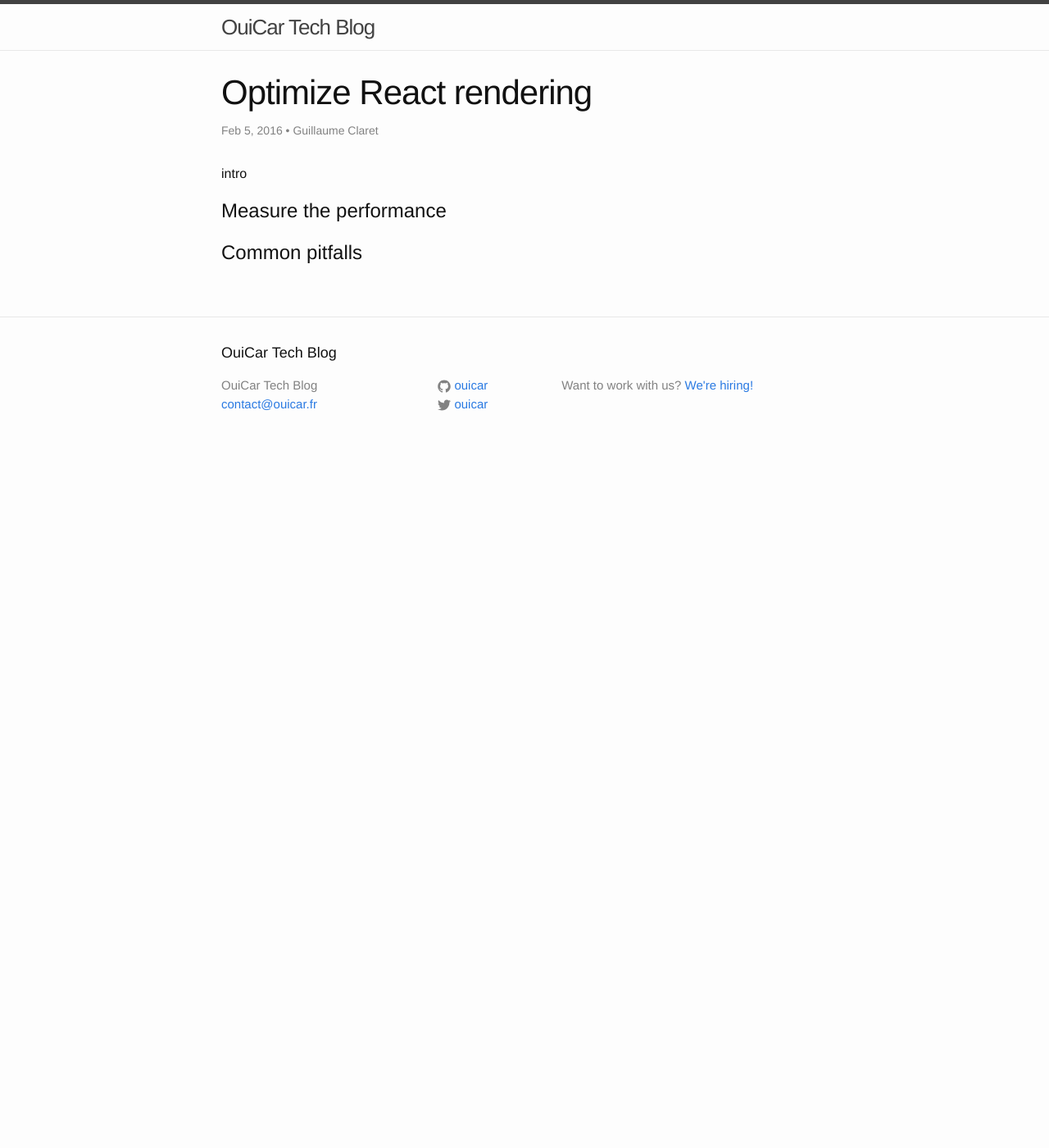
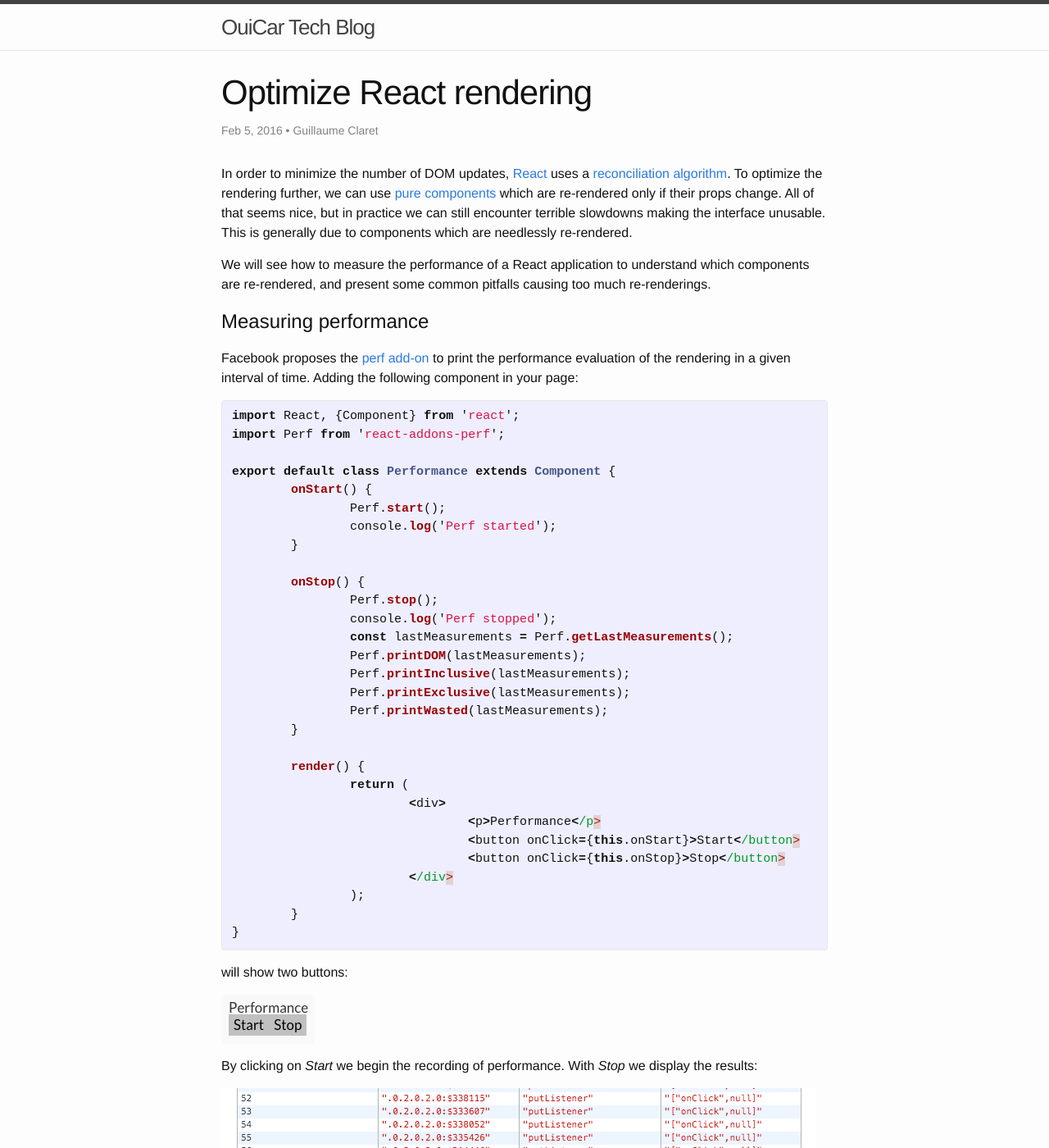
Before and after one commit to xaviertholot/ouicar.github.io, a Jekyll site: the page built from _posts/2016-02-05-bench-react.md, in a window 1280 px wide and 1400 px high. Shown: the whole window at 82% size. Built offline with Jekyll 4.4.1, drawn with Linux system fonts in a browser that asks for light colours; some of the changed text lies outside the part shown.

Commit message:
First part of the perf post

```diff
--- a/_config.yml
+++ b/_config.yml
@@ -10,7 +10,7 @@ title: OuiCar Tech Blog
 email: contact@ouicar.fr
 description: A blog where we talk about the technologies we use at OuiCar.
 baseurl: "" # the subpath of your site, e.g. /blog
-url: "http://www.ouicar.fr/" # the base hostname & protocol for your site
+url: "http://ouicar.github.io/" # the base hostname & protocol for your site
 twitter_username: ouicar
 github_username:  ouicar
 
--- a/_posts/2016-02-05-bench-react.md
+++ b/_posts/2016-02-05-bench-react.md
@@ -2,11 +2,55 @@
 layout: post
 title:  "Optimize React rendering"
 date:   2016-02-05 07:05:02 +0100
-categories: front javascript react perf bench optimize
 author: Guillaume Claret
 ---
-intro
+In order to minimize the number of DOM updates, [React](https://facebook.github.io/react/) uses a [reconciliation algorithm](https://facebook.github.io/react/docs/reconciliation.html). To optimize the rendering further, we can use [pure components](https://facebook.github.io/react/docs/pure-render-mixin.html) which are re-rendered only if their props change. All of that seems nice, but in practice we can still encounter terrible slowdowns making the interface unusable. This is generally due to components which are needlessly re-rendered.
 
-# Measure the performance
+We will see how to measure the performance of a React application to understand which components are re-rendered, and present some common pitfalls causing too much re-renderings.
+
+# Measuring performance
+Facebook proposes the [perf add-on](https://facebook.github.io/react/docs/perf.html) to print the performance evaluation of the rendering in a given interval of time. Adding the following component in your page:
+
+{% highlight js %}
+import React, {Component} from 'react';
+import Perf from 'react-addons-perf';
+
+export default class Performance extends Component {
+	onStart() {
+		Perf.start();
+		console.log('Perf started');
+	}
+
+	onStop() {
+		Perf.stop();
+		console.log('Perf stopped');
+		const lastMeasurements = Perf.getLastMeasurements();
+		Perf.printDOM(lastMeasurements);
+		Perf.printInclusive(lastMeasurements);
+		Perf.printExclusive(lastMeasurements);
+		Perf.printWasted(lastMeasurements);
+	}
+
+	render() {
+		return (
+			<div>
+				<p>Performance</p>
+				<button onClick={this.onStart}>Start</button>
+				<button onClick={this.onStop}>Stop</button>
+			</div>
+		);
+	}
+}
+{% endhighlight %}
+
+will show two buttons:
+
+![Performance buttons](../../../assets/2016-02-05-bench-react/performance_buttons.png)
+
+By clicking on *Start* we begin the recording of performance. With *Stop* we display the results:
+
+![Results](../../../assets/2016-02-05-bench-react/performance_logs.png)
+
+These results are the outputs of `printDOM()`, `printInclusive()`, `printExclusive()` and `printWasted()`. The most important table is the last one: it shows the time wasted by computing a component's DOM which happens to be identical to the previous one. In this example, the text inputs of our forms were unusable due to rendering lags. We understand that the `CarCard` components may be the source of the problem.
 
 # Common pitfalls
```
Also changed, not shown: assets/2016-02-05-bench-react/performance_buttons.png (added), assets/2016-02-05-bench-react/performance_logs.png (added).
